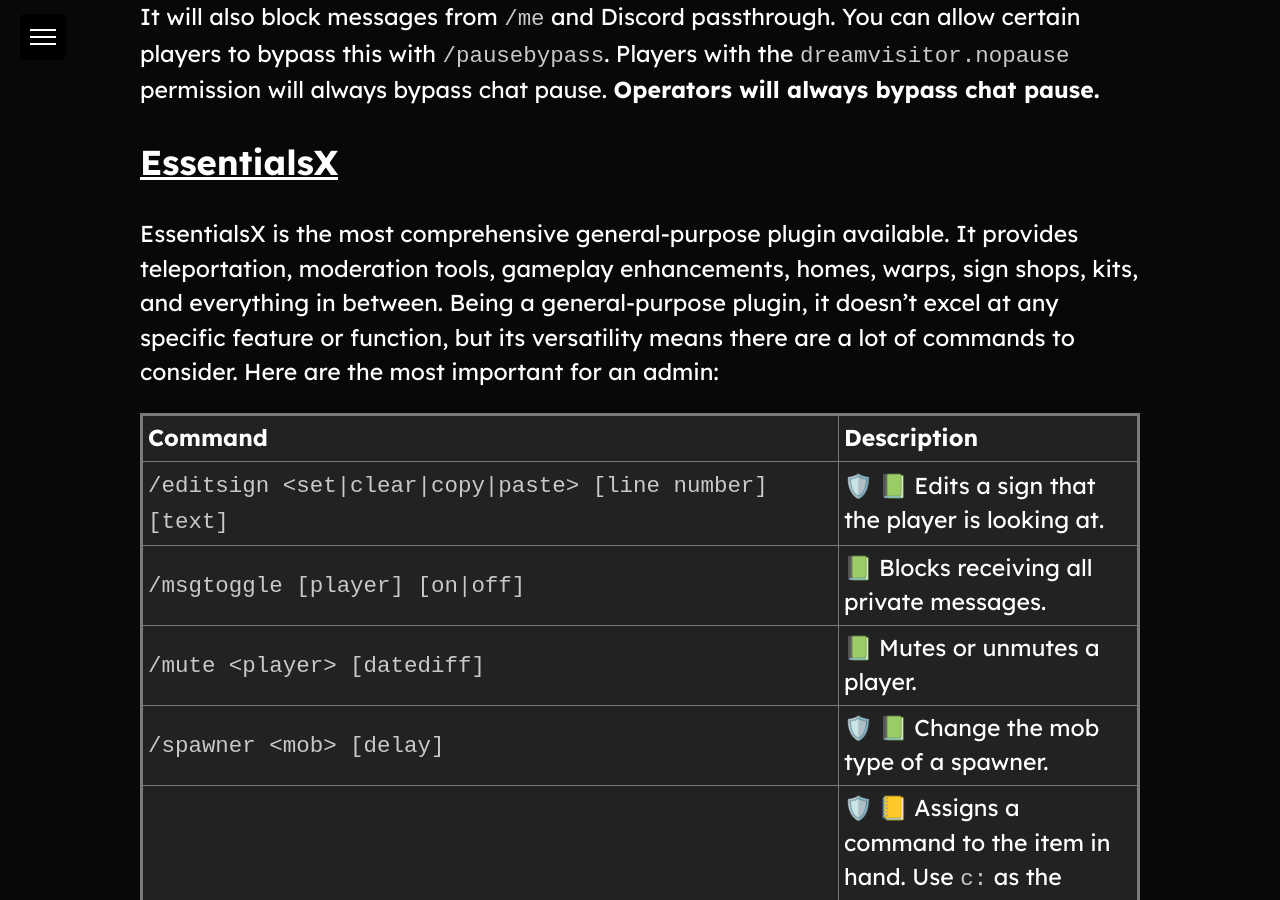
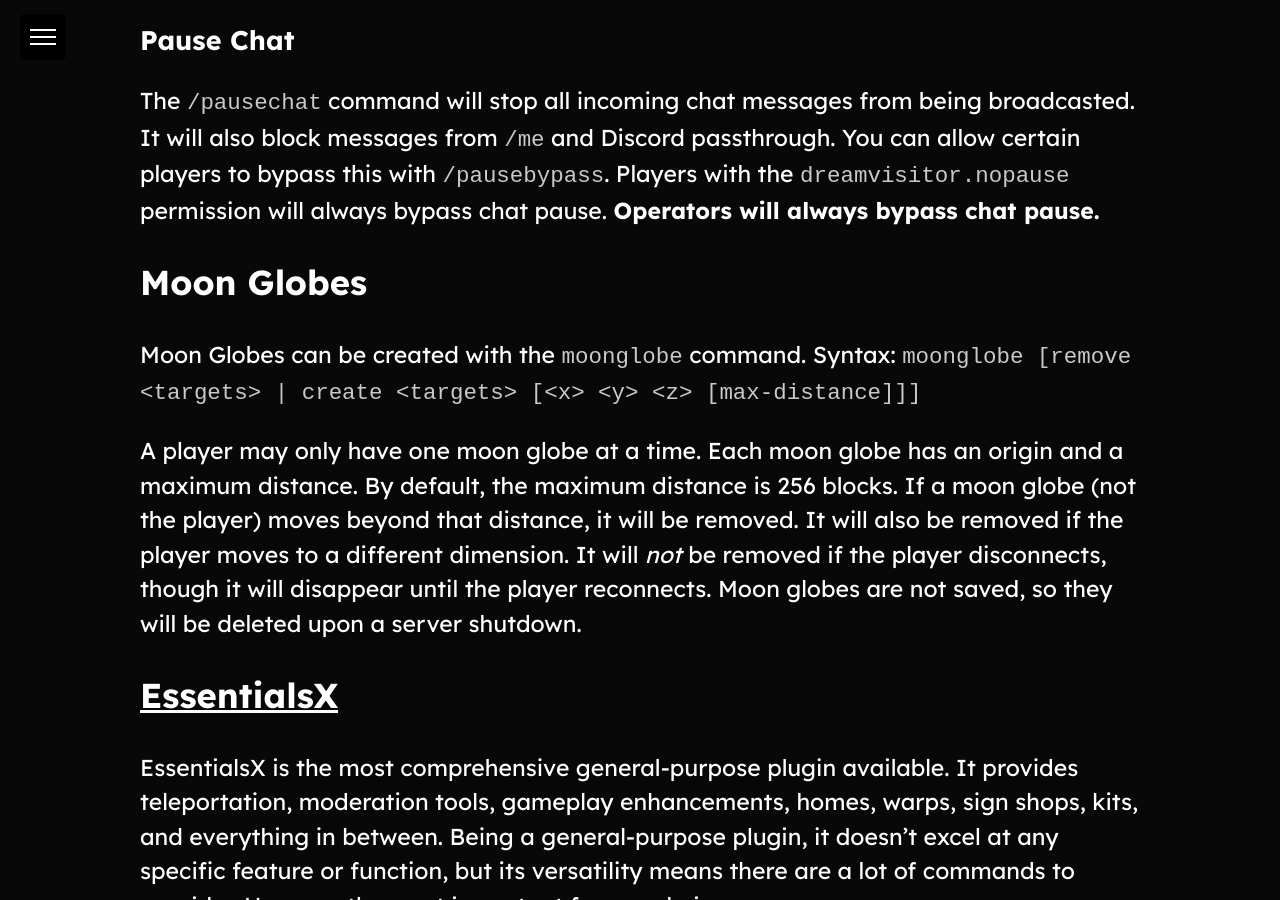
Before and after one commit to WOFTNW/Admin-Handbook, a Jekyll site: the page built from 2.md, in a window 1280 px wide and 900 px high, scrolled down 6639 px. Built offline with Jekyll 4.4.1, drawn with Linux system fonts in a browser that asks for light colours; some of the changed text lies outside the part shown.

Commit message:
Add moon globe documentation

```diff
--- a/2.md
+++ b/2.md
@@ -84,6 +84,7 @@
 | [`/pausechat`](#pause-chat) | 🛡️ 📕 Pauses chat for non-operators. This will disable all player chat sending and prevent the use of `/me`. You can allow certain players to bypass this with `/pausebypass`. |
 | `/playerlimit [limit]` | 🛡️ 📕 Sets the player limit. This will bypass the server's player limit, both over and under. The player limit can be increased for a concentrated event, for example. |
 | `/motd [motd string]` | 🛡️ 📗 Set the MOTD shown in the server list. This does not persist through restarts. |
+| `/moonglobe [remove <targets> \| create <targets> [<x> <y> <z> [max-distance]]]` | 🛡️ 📗 Manage moon globes. |
 | `/radio <message>` | 🛡️ 📗 Sends a message to all online players with the `dreamvisitor.radio` permission. |
 | `/sandbox [player] [on|off]` | 🛡️ 📒 Manage creative mod sandboxing. |
 | [`/softwhitelist <add|remove|list|on|off> [<player>]`](#softwhitelist) | 🛡️ 📒Manage the soft whitelist. |
@@ -115,6 +116,11 @@
 
 ### Pause Chat
 The `/pausechat` command will stop all incoming chat messages from being broadcasted. It will also block messages from `/me` and Discord passthrough. You can allow certain players to bypass this with `/pausebypass`. Players with the `dreamvisitor.nopause` permission will always bypass chat pause. **Operators will always bypass chat pause.**
+
+## Moon Globes
+Moon Globes can be created with the `moonglobe` command. Syntax: `moonglobe [remove <targets> | create <targets> [<x> <y> <z> [max-distance]]]`
+
+A player may only have one moon globe at a time. Each moon globe has an origin and a maximum distance. By default, the maximum distance is 256 blocks. If a moon globe (not the player) moves beyond that distance, it will be removed. It will also be removed if the player moves to a different dimension. It will *not* be removed if the player disconnects, though it will disappear until the player reconnects. Moon globes are not saved, so they will be deleted upon a server shutdown.
 
 ## [EssentialsX](https://essinfo.xeya.me/commands.html)
 EssentialsX is the most comprehensive general-purpose plugin available. It provides teleportation, moderation tools, gameplay enhancements, homes, warps, sign shops, kits, and everything in between. Being a general-purpose plugin, it doesn't excel at any specific feature or function, but its versatility means there are a lot of commands to consider. Here are the most important for an admin:
```
